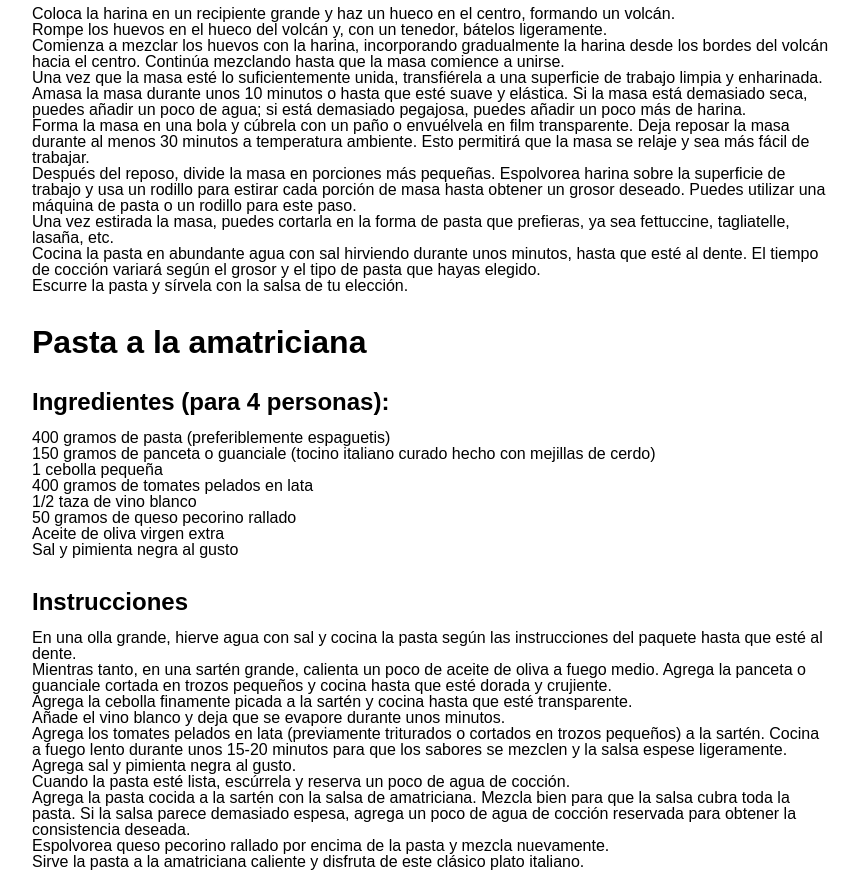
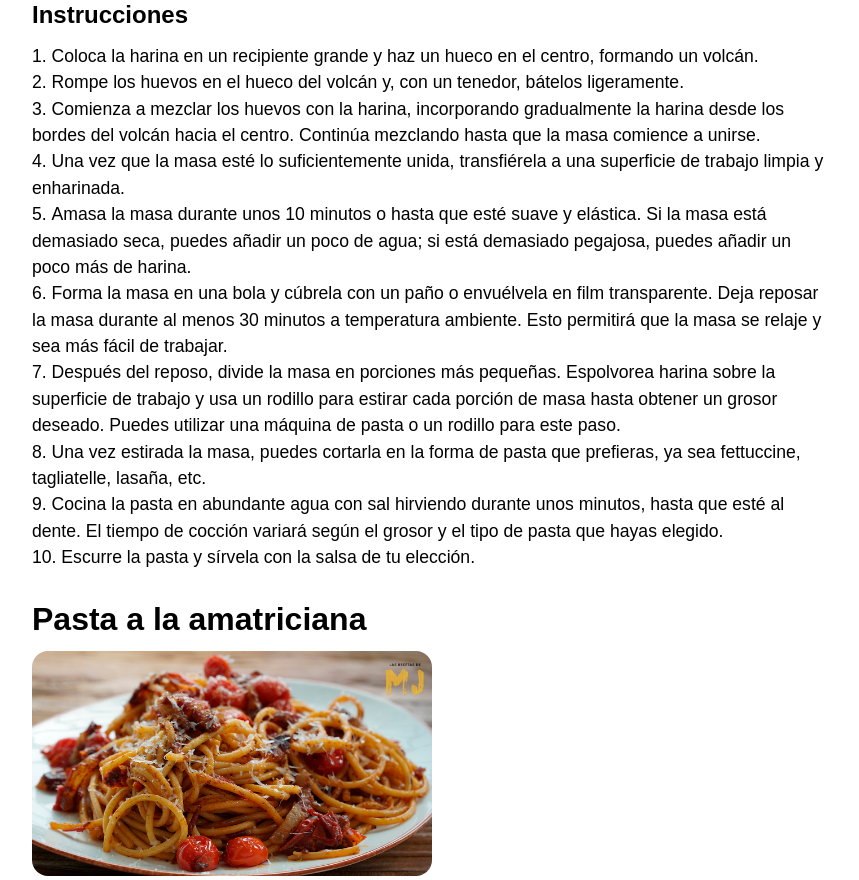
Before and after one commit to lgaieta/comida-italiana, a website: page paginas/recetas.html in a window 1280 px wide. Shown: the part 671-1551 px from the top of the page, without its empty margins (208-1067 px from the left). Drawn offline with Linux system fonts and the light colour scheme.

Commit message:
Added images to recetas.html

```diff
--- a/css/base.css
+++ b/css/base.css
@@ -106,10 +106,6 @@ body {
     line-height: 1;
 }
 
-ol,
-ul {
-    list-style: none;
-}
 
 blockquote,
 q {
@@ -192,10 +188,17 @@ main p {
     line-height: 1.5;
 }
 
+main li {
+    font-size: 1.1rem;
+    line-height: 1.5;
+    list-style-position: inside;
+}
+
+
 h2 {
     font-size: 2rem;
     font-weight: 700;
-    margin-top: 1rem;
+    margin: 1rem 0;
 }
 
 
--- a/paginas/recetas.html
+++ b/paginas/recetas.html
@@ -84,6 +84,7 @@
 
     <section>
       <h2>Pasta a la amatriciana</h2>
+      <img src="../imagenes/amatriciana.jpg" alt="Pastas Italianas" width="400px" class="image" />
       <h3>Ingredientes (para 4 personas):</h3>
       <ul>
         <li>400 gramos de pasta (preferiblemente espaguetis)</li>
@@ -146,7 +147,7 @@
 
     <section>
       <h2>Pesto</h2>
-
+      <img src="../imagenes/pesto.jpg" alt="Pastas Italianas" width="400px" class="image" />
       <h3>Ingredientes (para 4 personas):</h3>
       <ul>
         <li>50 gramos de hojas de albahaca fresca</li>
```
Also changed, not shown: imagenes/amatriciana.jpg (added), imagenes/pesto.jpg (added).
